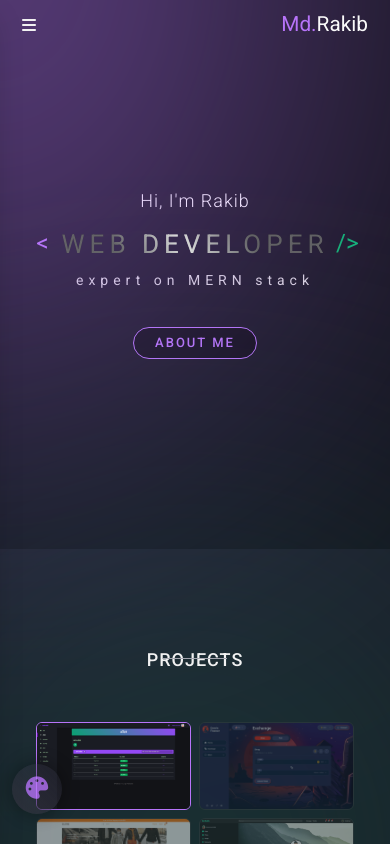
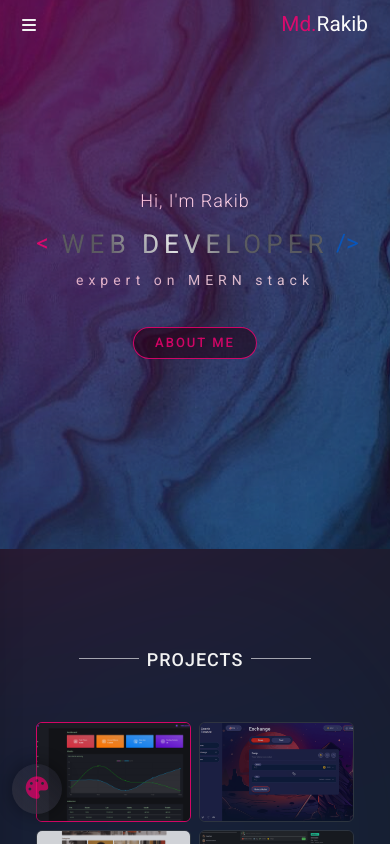
Before and after one commit to mohammedrakib944/Portfolio_React_Vite, a React (Vite) app: page / in a window 390 px wide. Shown: the top 844 px of the page. Built offline with nearby package versions, Linux system fonts and the light colour scheme.

Commit message:
bugs fixed

```diff
--- a/src/App.css
+++ b/src/App.css
@@ -1,7 +1,7 @@
 @import url("https://fonts.googleapis.com/css2?family=Rajdhani:wght@300;400;500;600;700&family=Roboto:ital,wght@0,100;0,300;0,400;0,500;0,700;0,900;1,900&display=swap");
 :root {
   /* --primaryColor: #fb3858; */
-  --primaryColor: #b774f9;
+  --primaryColor: #ff0071ce;
   --blue: #009eff;
   --projectBg: #282a36;
   --secondaryColor: linear-gradient(45deg, #32323e, rgb(55 55 80 / 24%));
--- a/src/App.jsx
+++ b/src/App.jsx
@@ -24,7 +24,6 @@
           <Route path="/team" element={<Partners />} />
           <Route path="/contact" element={<Contact />} />
           <Route path="/*" element={<Notfound />} />
-          <Route path="/project/:paramsName" element={<Project />} />
         </Routes>
       </div>
     </BrowserRouter>
--- a/src/assets/common.module.css
+++ b/src/assets/common.module.css
@@ -43,12 +43,6 @@
 }
 /* responseive design */
 @media only screen and (max-width: 967px) {
-  .sectionTitle::before {
-    left: 17%;
-  }
-  .sectionTitle::after {
-    right: 17%;
-  }
   .commonBackground h2 {
     font-size: 4rem;
     margin-top: 10px;
--- a/src/pages/Home/home.css
+++ b/src/pages/Home/home.css
@@ -1,5 +1,6 @@
 .landing {
   height: 100vh;
+  background: url("../../assets/img/bg.jpg") center no-repeat fixed;
   position: relative;
 }
 .landing::before {
--- a/src/pages/project/Data.js
+++ b/src/pages/project/Data.js
@@ -18,8 +18,8 @@
     description:
       "This is the project that I build for an company call -sunno software bd. This is all with react functional component",
     preview: "https://netfeebd.com",
-    img1: Dash1,
-    img2: Dash2,
+    img1: Dash2,
+    img2: Dash1,
   },
   {
     id: 2,
--- a/src/pages/project/project.css
+++ b/src/pages/project/project.css
@@ -71,12 +71,14 @@
 }
 .IndiVidualProjects {
   width: 100%;
-  margin-bottom: 7px;
+  height: 100px;
   border-radius: 6px;
   border: 1px solid rgb(68 73 74 / 65%);
+  margin-bottom: 10px;
   cursor: pointer;
-  opacity: 0.5;
+  opacity: 0.8;
   transition: 0.3s;
+  object-fit: cover;
 }
 .IndiVidualProjects:hover {
   opacity: 1;
@@ -108,8 +110,7 @@
   left: 105%;
   box-shadow: 3px 3px 10px rgb(0 0 0 / 23%);
 }
-.myTooltip::before,
-.myTooltip::after {
+.myTooltip::before {
   opacity: 0;
   transform: translateX(-100%);
   transition: 0.1s;
@@ -121,6 +122,9 @@
 /* tool-tip */
 
 @media only screen and (max-width: 767px) {
+  .myTooltip::before {
+    display: none;
+  }
   .MoreProjects {
     display: grid;
     grid-template-columns: repeat(2, 1fr);
```
Also changed, not shown: src/assets/img/bg.jpg (added).
